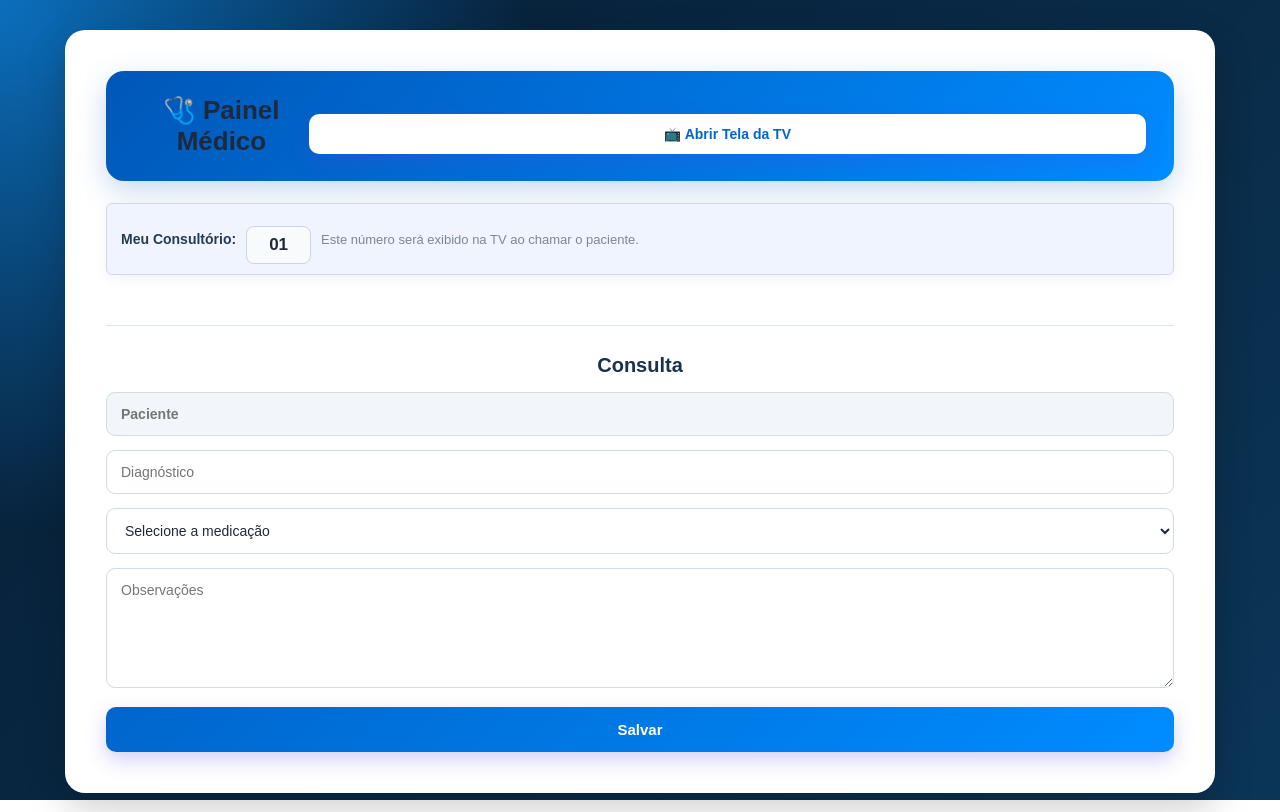
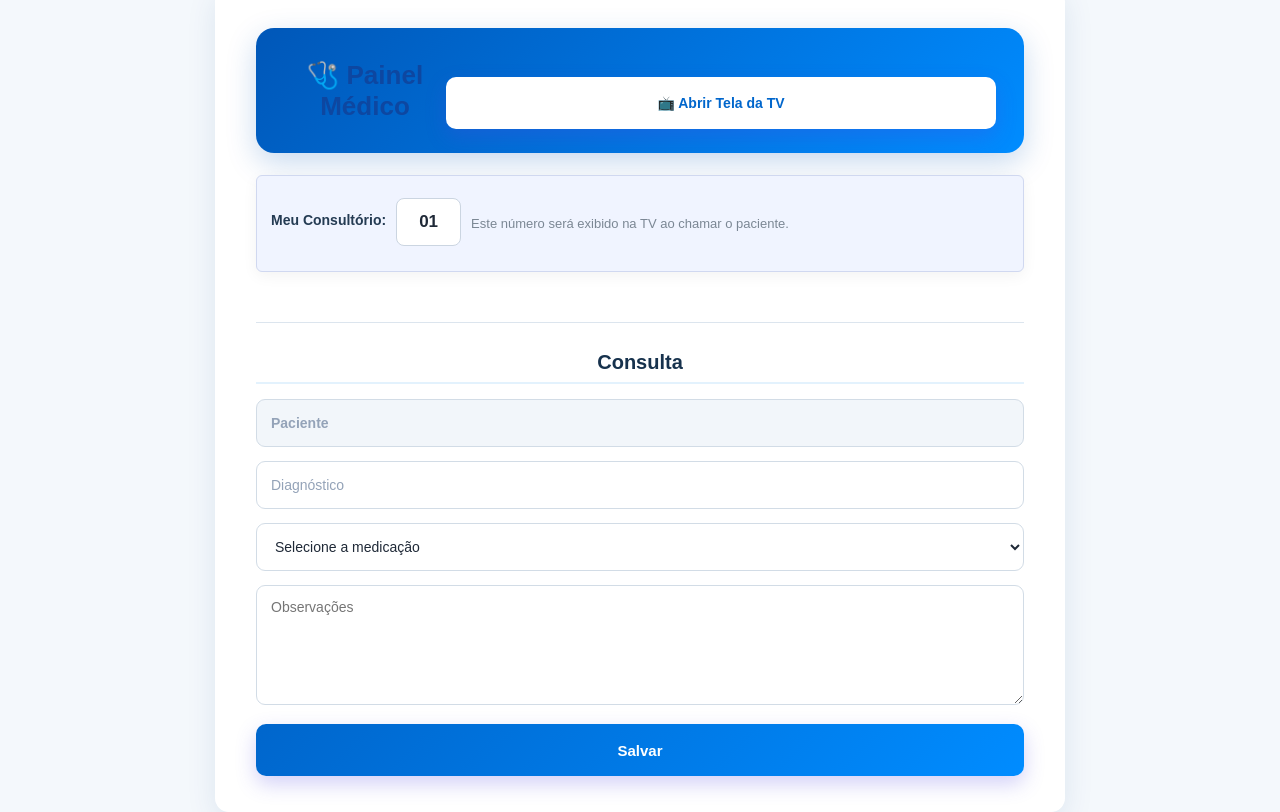
Before and after one commit to samuelxzz/projeto-sentinela, a website: page frontend/medico.html in a window 1280 px wide. Drawn offline with Linux system fonts and the light colour scheme; no server answers.

Commit message:
Update 1style.css

```diff
--- a/frontend/css/1style.css
+++ b/frontend/css/1style.css
@@ -1909,3 +1909,155 @@ body {
   }
 
 }
+* {
+  margin: 0;
+  padding: 0;
+  box-sizing: border-box;
+}
+
+body {
+  font-family: Arial, Helvetica, sans-serif;
+  background: #f4f8fc;
+  color: #1f2937;
+  min-height: 100vh;
+  padding: 40px 20px;
+}
+
+/* CONTAINER PRINCIPAL */
+.container {
+  width: 100%;
+  max-width: 850px;
+  margin: 0 auto;
+  background: #ffffff;
+  padding: 35px 40px;
+  border-radius: 14px;
+  box-shadow: 0 8px 30px rgba(0, 65, 130, 0.10);
+  border-top: 5px solid #1976d2;
+}
+
+/* TÍTULO */
+h2 {
+  text-align: center;
+  color: #0d47a1;
+  font-size: 30px;
+  margin-bottom: 35px;
+}
+
+/* TÍTULOS DAS SEÇÕES */
+h3 {
+  color: #1565c0;
+  font-size: 18px;
+  margin-top: 28px;
+  margin-bottom: 15px;
+  padding-bottom: 8px;
+  border-bottom: 2px solid #e3f2fd;
+}
+
+/* INPUTS E SELECT */
+input,
+select {
+  width: 100%;
+  height: 48px;
+  padding: 0 14px;
+  margin-bottom: 15px;
+
+  border: 1px solid #cbd5e1;
+  border-radius: 8px;
+
+  background: #ffffff;
+  color: #1f2937;
+
+  font-size: 15px;
+
+  outline: none;
+  transition: 0.2s;
+}
+
+/* EFEITO AO CLICAR */
+input:focus,
+select:focus {
+  border-color: #1976d2;
+  box-shadow: 0 0 0 3px rgba(25, 118, 210, 0.12);
+}
+
+/* PLACEHOLDER */
+input::placeholder {
+  color: #94a3b8;
+}
+
+/* LABEL */
+label {
+  display: block;
+  color: #475569;
+  font-size: 14px;
+  font-weight: 600;
+  margin-bottom: 7px;
+}
+
+/* INPUT DE ARQUIVO */
+input[type="file"] {
+  height: auto;
+  padding: 12px;
+  cursor: pointer;
+  background: #f8fafc;
+}
+
+/* BOTÃO */
+button {
+  width: 100%;
+  height: 52px;
+
+  margin-top: 25px;
+
+  border: none;
+  border-radius: 8px;
+
+  background: #1976d2;
+  color: #ffffff;
+
+  font-size: 16px;
+  font-weight: bold;
+
+  cursor: pointer;
+
+  transition: 0.2s;
+}
+
+/* HOVER */
+button:hover {
+  background: #0d47a1;
+  transform: translateY(-1px);
+  box-shadow: 0 5px 15px rgba(13, 71, 161, 0.20);
+}
+
+/* CLIQUE */
+button:active {
+  transform: translateY(0);
+}
+
+/* RESPONSIVIDADE */
+@media (max-width: 600px) {
+
+  body {
+    padding: 20px 10px;
+  }
+
+  .container {
+    padding: 25px 20px;
+    border-radius: 10px;
+  }
+
+  h2 {
+    font-size: 24px;
+    margin-bottom: 25px;
+  }
+
+  h3 {
+    font-size: 16px;
+  }
+
+  input,
+  select {
+    height: 46px;
+  }
+}
```
